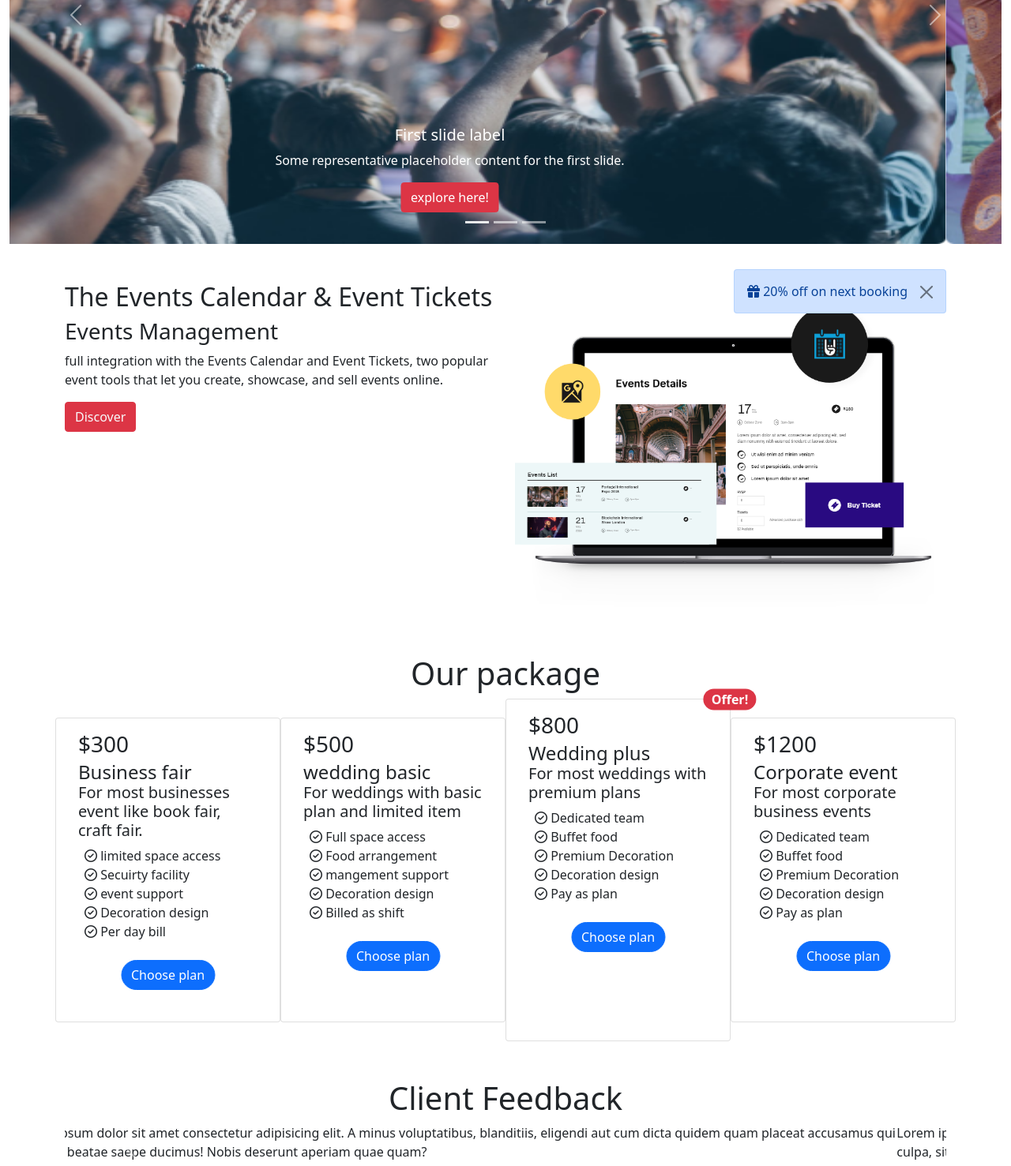
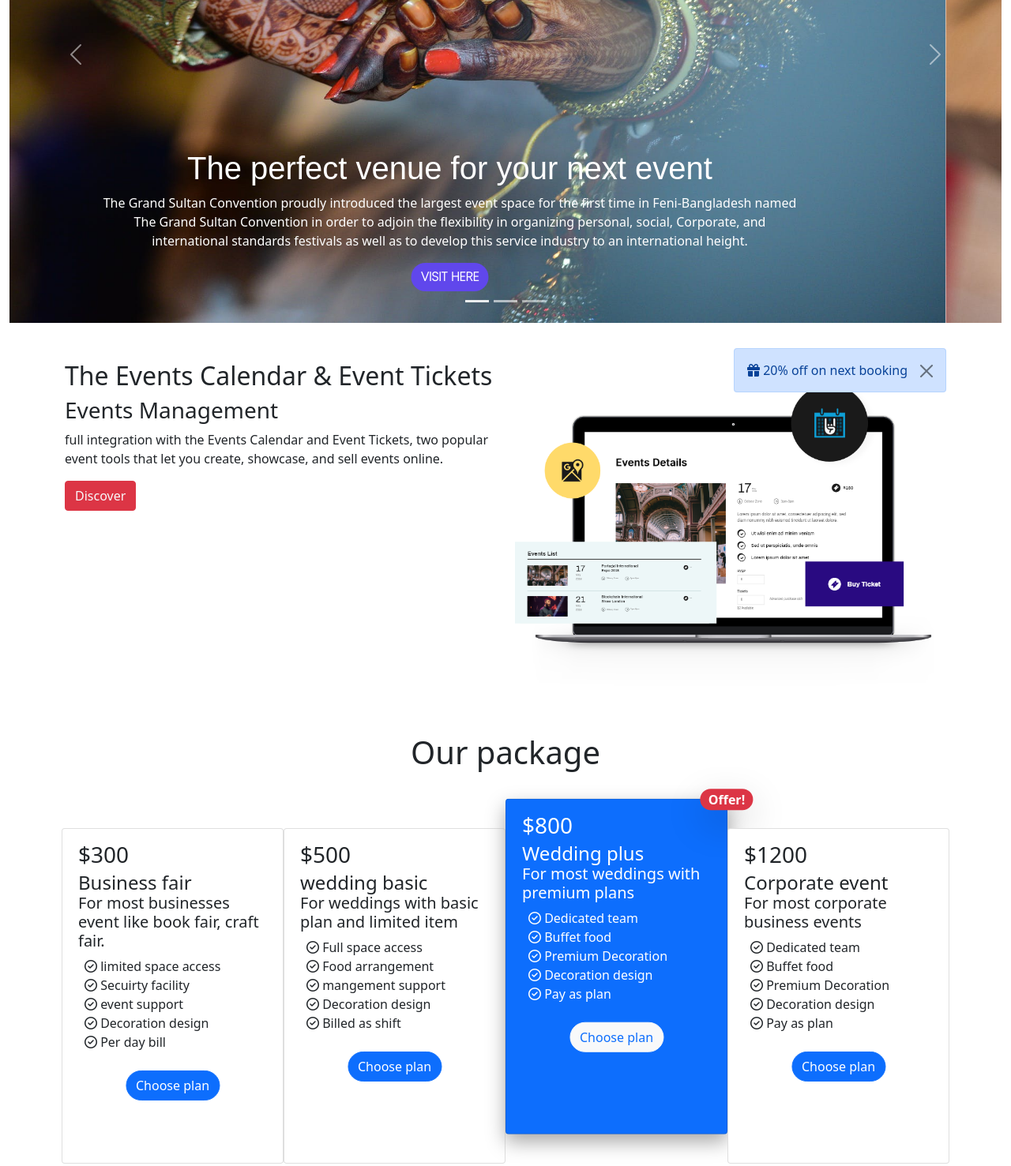
Before and after one commit to muhammad-jiku/jikmunn-convention-center, a plain HTML site: page index.html in a window 1280 px wide. Shown: the part 345-1822 px from the top of the page at 79% size. Drawn offline with nearby package versions, Linux system fonts and the light colour scheme; a web font is replaced by a local one.

Commit message:
google fonts added

```diff
--- /dev/null
+++ b/index.css
@@ -0,0 +1,27 @@
+:root{
+    --primary: #6047EC;
+}
+
+/* carousel section */
+.customize-carousel-caption > h1{
+    font-family: 'Mochiy Pop P One', sans-serif;
+    /* font-size: 38px; */
+    /* color: rgb(0, 0, 0); */
+}
+
+/* .customize-carousel-caption > p{
+    font-family: 'Poppins', sans-serif;
+    font-weight: 700;
+} */
+
+.customize-carousel-caption > a{
+    font-family: 'Poppins', sans-serif;
+    font-weight: 900;
+    background: var(--primary);
+    color: white;
+}
+
+.customize-carousel-caption > a:hover{
+    background: white;
+    color: var(--primary);
+}
--- a/index.html
+++ b/index.html
@@ -6,10 +6,17 @@
     <meta http-equiv="X-UA-Compatible" content="IE=edge">
     <meta name="viewport" content="width=device-width, initial-scale=1.0">
     <title>Grand Sultan Convention Center</title>
+    <!-- custom css link -->
+    <link rel="stylesheet" href="index.css">
     <!-- bootstrap link -->
     <link href="https://cdn.jsdelivr.net/npm/bootstrap@5.0.2/dist/css/bootstrap.min.css" rel="stylesheet" integrity="sha384-EVSTQN3/azprG1Anm3QDgpJLIm9Nao0Yz1ztcQTwFspd3yD65VohhpuuCOmLASjC" crossorigin="anonymous">
     <!-- font awesome script -->
     <script src="https://kit.fontawesome.com/2e2a3b2b1b.js" crossorigin="anonymous"></script>
+    <!-- google fonts -->
+    <link rel="preconnect" href="https://fonts.googleapis.com">
+    <link rel="preconnect" href="https://fonts.gstatic.com" crossorigin>
+    <link href="https://fonts.googleapis.com/css2?family=Mochiy+Pop+P+One&display=swap" rel="stylesheet">
+    <link href="https://fonts.googleapis.com/css2?family=Mochiy+Pop+P+One&family=Poppins:wght@200&display=swap" rel="stylesheet">
 
 </head>
 <body>
@@ -24,7 +31,7 @@
                     <button class="navbar-toggler" type="button" data-bs-toggle="collapse" data-bs-target="#navbarScroll" aria-controls="navbarScroll" aria-expanded="false" aria-label="Toggle navigation">
                         <span class="navbar-toggler-icon"></span>
                     </button>
-                    <section class="collapse navbar-collapse d-lg-flex  justify-content-lg-end" id="navbarScroll">
+                    <section class="collapse navbar-collapse d-sm-flex  justify-content-end" id="navbarScroll">
                         <ul class="navbar-nav navbar-nav-scroll" style="--bs-scroll-height: 100px;">
                             <li class="nav-item">
                                 <a class="nav-link" href="#">Home</a>
@@ -44,7 +51,7 @@
             </nav>
             <!-- navbar section ends -->
             <!-- carousel section starts -->
-            <section id="carouselExampleCaptions" class="container-fluid carousel slide my-3" data-bs-ride="carousel">
+            <section id="carouselExampleCaptions" class="container-fluid carousel slide  my-3" data-bs-ride="carousel">
                 <section class="carousel-indicators">
                     <button type="button" data-bs-target="#carouselExampleCaptions" data-bs-slide-to="0" class="active" aria-current="true" aria-label="Slide 1"></button>
                     <button type="button" data-bs-target="#carouselExampleCaptions" data-bs-slide-to="1" aria-label="Slide 2"></button>
@@ -52,27 +59,27 @@
                 </section>
                 <section class="carousel-inner">
                     <section class="carousel-item active">
-                        <img src="images/people.png" style="height: 580px;" class="d-block w-100" alt="...">
-                        <section class="carousel-caption d-block">
-                            <h5>First slide label</h5>
-                            <p>Some representative placeholder content for the first slide.</p>
-                            <a href="#" class="btn btn-link btn-danger text-white text-decoration-none">explore here!</a>
+                        <img src="images/shoot_1.jpg" style="height: 680px;" class="d-block w-100" alt="...">
+                        <section class="carousel-caption customize-carousel-caption d-block">
+                            <h1>The perfect venue for your next event</h1>
+                            <p>The Grand Sultan Convention proudly introduced the largest event space for the first time in Feni-Bangladesh named The Grand Sultan Convention in order to adjoin the flexibility in organizing personal, social, Corporate, and international standards festivals as well as to develop this service industry to an international height. </p>
+                            <a href="https://www.facebook.com/theGrandsultanfeni/" target="blank" class="btn btn-link border-0 rounded-pill text-decoration-none text-uppercase">Visit here</a>
                         </section>
                     </section>
                     <section class="carousel-item">
-                        <img src="images/wedding.png" style="height: 580px;" class="d-block w-100" alt="...">
-                        <div class="carousel-caption d-block">
-                            <h5>Second slide label</h5>
-                            <p>Some representative placeholder content for the second slide.</p>
-                            <a href="#" class="btn btn-link btn-danger text-white text-decoration-none">explore here!</a>
+                        <img src="images/shoot_2.jpeg" style="height: 680px;" class="d-block w-100" alt="...">
+                        <div class="carousel-caption customize-carousel-caption d-block">
+                            <h1>Incrediblly reknown for best services!</h1>
+                            <p>The Grand Sultan Convention contains 4 massive internationally standard halls in 50,000 square feet arena to arrange the events successfully. We have the capacity to arrange weddings, conferences, AGM, corporate seminars, Fashion expo, trade fairs, exhibitions, and other customized programs. Besides, small programs like Mehedi, Birthday, Anniversary, Meeting, and so on can also be arranged here at a reasonable price.</p>
+                            <a href="https://www.facebook.com/theGrandsultanfeni/" target="blank" class="btn btn-link border-0 rounded-pill text-decoration-none text-uppercase">Visit here</a>
                         </div>
                     </section>
                     <section class="carousel-item">
-                        <img src="/images/banner.png" style="height: 580px;" class="d-block w-100" alt="...">
-                        <div class="carousel-caption d-block">
-                            <h5>Third slide label</h5>
-                            <p>Some representative placeholder content for the third slide.</p>
-                            <a href="#" class="btn btn-link btn-danger text-white text-decoration-none">explore here!</a>
+                        <img src="/images/banner.png" style="height: 680px;" class="d-block w-100" alt="...">
+                        <div class="carousel-caption customize-carousel-caption d-block">
+                            <h1> Make perfect evening for your event with us!</h1>
+                            <p>The Grand Sultan Convention featured by 30+ organized car parking capacity, multiple options in organizing events, kitchen, Wi-Fi, Shuttle service, and other highly advanced amenities. The Grand Sultan Convention believes, this mega initiative will be a successive paradigm of service in Bangladesh.</p>
+                            <a href="https://www.facebook.com/theGrandsultanfeni/" target="blank" class="btn btn-link border-0 rounded-pill text-decoration-none text-uppercase">Visit here</a>
                         </div>
                     </section>
                 </section>
@@ -114,9 +121,9 @@
             <!-- package section starts -->
             <section class="container my-5">
                 <h1 class="text-center">Our package</h1>
-                <section class="row">
+                <section class="row row-cols-lg-1 row-cols-md-2 row-cols-sm-auto g-2 my-5">
 
-                    <section class="card col-lg-3 col-md-4 col-sm-12 my-4">
+                    <section class="card col-lg-3 col-md-4 col-sm-12 my-4"  style="height: 425px;">
                         <section class="card-body">
                             <h3 class="card-title">$300</h3>
                             <h4 class="card-subtitle">Business fair</h4>
@@ -134,7 +141,7 @@
                         </section>
                     </section>
 
-                    <section class="card col-lg-3 col-md-4 col-sm-12 my-4">
+                    <section class="card col-lg-3 col-md-4 col-sm-12 my-4" style="height: 425px;">
                         <section class="card-body">
                             <h3 class="card-title">$500</h3>
                             <h4 class="card-subtitle">wedding basic</h4>
@@ -152,9 +159,9 @@
                         </section>
                     </section>
 
-                    <section class="card col-lg-3 col-md-4 col-sm-12 position-relative ">
+                    <section class="card col-lg-3 col-md-4 col-sm-12 position-relative bg-primary text-white" style="height: 425px; transform: translateY(-5%); box-shadow: 0px 10px 25px darkgray;">
                         <section class="card-body">
-                            <h3 class="position-absolute top-0 start-100 translate-middle badge rounded-pill bg-danger fw-bolder fs-6">
+                            <h3 class="position-absolute top-0 start-100 translate-middle badge rounded-pill bg-danger fw-bolder fs-6 shadow-lg">
                                 Offer!
                             </h3>
                             <h3 class="card-title">$800</h3>
@@ -168,12 +175,12 @@
                                 <li class="list-unstyled"><i class="far fa-check-circle"></i> Pay as plan</li>
                             </ul>
                             <section class="position-relative">
-                                <button type="button" class="btn btn-primary rounded-pill position-relative my-4 start-50 translate-middle-x">Choose plan</button>
+                                <button type="button" class="btn btn-light rounded-pill position-relative text-primary my-4 start-50 translate-middle-x">Choose plan</button>
                             </section>
                         </section>
                     </section>
 
-                    <section class="card col-lg-3 col-md-4 col-sm-12 my-4">
+                    <section class="card col-lg-3 col-md-4 col-sm-12 my-4"  style="height: 425px;">
                         <section class="card-body">
                             <h3 class="card-title">$1200</h3>
                             <h4 class="card-subtitle">Corporate event</h4>
@@ -325,10 +332,10 @@
 
                     <section class="d-flex align-items-start flex-wrap">
                         <h5 class="text-light">Get the App</h5>
-                        <a href="#">
+                        <a href="https://apps.apple.com/us/app/fifa-soccer/id1094930513" target="blank">
                             <img src="svg/apple-store.svg" style="height: 10rem;"></img>
                         </a>
-                        <a href="#">
+                        <a href="https://play.google.com/store/apps/details?id=com.ea.gp.fifamobile&hl=en&gl=US" target="blank">
                             <img src="svg/play-store.svg" style="height: 10rem;"></img>
                         </a>
                     </section>
```
Also changed, not shown: images/person 1.png (deleted), images/person 2.png (deleted), images/person 3.png (deleted), images/shoot_1.jpg (added), images/shoot_2.jpeg (added), images/shoot_3.jpeg (added).
